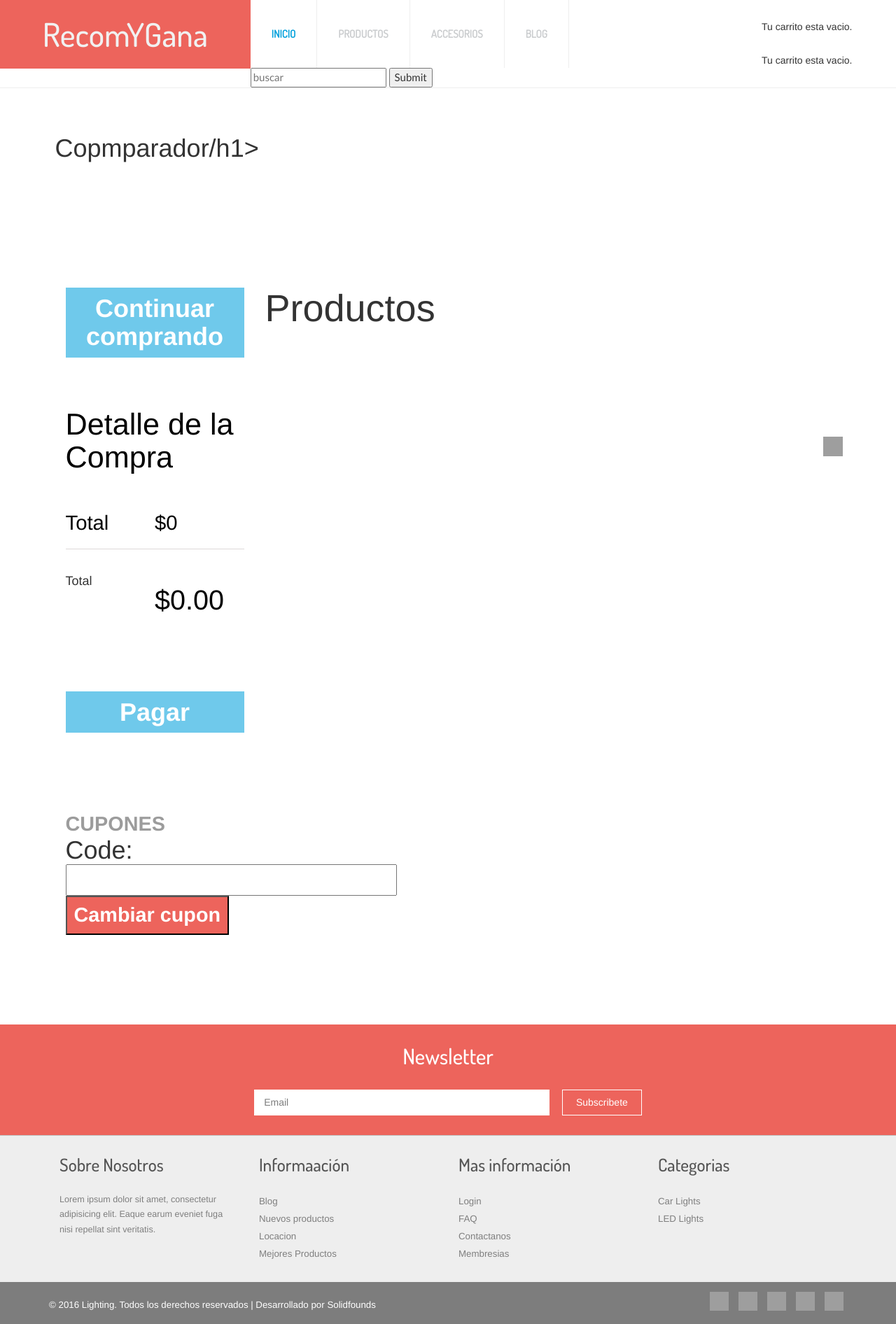
After one commit to solidfounds/emcom-xntk, a Django app: page /cart/c/ in a window 1280 px wide. The commit adds this page. Shown: the whole page at 70% size. Run offline with Django 3.2, Linux system fonts and the light colour scheme; parts of the project's set-up code (start-up, migrations or seed data) failed here and were passed over; some libraries are stand-ins or nearby versions; grey boxes are pictures that could not be loaded.

Commit message:
comparar en sesiones

```diff
--- a/RecomiendaYGana/settings.py
+++ b/RecomiendaYGana/settings.py
@@ -134,6 +134,7 @@ MEDIA_URL = '/media/'
 MEDIA_ROOT = os.path.join(BASE_DIR, 'media/')
 
 CART_SESSION_ID ='cart'
+CART_SESSION_IDC = 'compararar'
 
 PAYPAL_RECEIVER_EMAIL = 'mar_tp@hotmail.es'
 PAYPAL_TEST = True
--- a/cart/context_processors.py
+++ b/cart/context_processors.py
@@ -1,4 +1,8 @@
 from .cart import Cart
+from .comparate import Comparar
 
 def cart(request):
     return {'cart':Cart(request)}
+
+def comparar(request):
+    return {'comparar':Comparar(request)}
--- a/cart/forms.py
+++ b/cart/forms.py
@@ -7,3 +7,12 @@ class CartAddProductForm(forms.Form):
     update = forms.BooleanField(required=False,
                                 initial=False,
                                 widget=forms.HiddenInput)
+
+
+
+class CompararAddProductForm(forms.Form):
+    quantity = forms.TypedChoiceField(
+        choices=PRODUCT_QUANTITY_CHOICES, coerce=int)
+    update = forms.BooleanField(required=False,
+                                initial=False,
+                                widget=forms.HiddenInput)
--- /dev/null
+++ b/cart/templates/cart/comparar.html
@@ -0,0 +1,95 @@
+{% extends "base.html" %}
+{% load staticfiles %}
+{% block title %}
+Tu carito de compras
+{% endblock %}
+{% block contenido %}
+    <h1>Copmparador/h1>
+
+    <div class="check-sec">
+		<div class="col-md-3 cart-total">
+			   <a href="{% url "shop:product_list" %}" class="continue">Continuar comprando</a>
+			<div class="price-details">
+				<h3>Detalle de la Compra</h3>
+				<span>Total</span>
+				<span class="total1">${{ cart.get_total_price }}</span>
+{#				<span>Descuento</span>#}
+{#				<span class="total1">10%</span>#}
+				<div class="clearfix"></div>
+			</div>
+            {% if cart.coupon %}
+                <ul class="total_price">
+			        <li class="last_price"> <h4>TOTAL</h4></li>
+			        <li class="last_price"><span>${{ cart.get_total_price }}</span></li>
+			    </ul>
+                <ul class="total_price">
+
+                </ul>
+                <ul class="total_price">
+                    <li class="last_price"><h4>"</h4></li>
+                    <li class="last_price"> <span>-{{ cart.get_discount|floatformat:"2" }}</span> </li>
+                </ul>
+            {% endif %}
+                <ul class="total_price">
+                    <li class="last_price"><h4>Total</h4></li>
+                    <li class="last_price"> <span>${{ cart.get_total_price_after_discount|floatformat:"2" }}</span> </li>
+                </ul>
+			<div class="clearfix"></div>
+			<div class="clearfix"></div>
+			<a class="order" href="{% url "orders:order_create" %}">Pagar</a>
+			<div class="total-item">
+				<h4>CUPONES</h4>
+                    <form action="{% url "coupons:apply" %}" method="post">
+                        {% csrf_token %}
+                        {{ coupon_form }}
+                        <input type="submit" class="cpns" value="Cambiar cupon">
+                    </form>
+			</div>
+		</div>
+		<div class="col-md-9 cart-items">
+			<h1>Productos</h1>
+
+			<div class="cart-header">
+				<div class="close1"> </div>
+                {% for item in cart %}
+                    {% with product=item.product %}
+                        <div class="cart-sec simpleCart_shelfItem">
+                            <div class="cart-item cyc">
+                                <img src="{{ product.imagen.url}}">
+						    </div>
+                            <div class="cart-item-info">
+						        <h3><a href="single.html">{{ product.nombre }}</a><span>Model No: RL-5511S</span></h3>
+							    <ul class="qty">
+								    <li>
+                                        <p>Precio :{{ item.price }}</p>
+                                    </li>
+								    <li>
+                                        <p>Cantidad :
+                                            <form action="{% url "cart:cart_add" product.id %}" method="post">
+                                                {% csrf_token %}
+                                                {{ item.update_quantity_form.quantity }}
+                                                {{ item.update_quantity_form.update }}
+                                                <input type="submit" class="order" value="Actualizar">
+                                            </form>
+                                        </p>
+                                    </li>
+                                    <li>
+                                        <p>Total : {{ item.total_price }} </p>
+                                    </li>
+                                    <li><p><a href="{% url "cart:cart_remove" product.id%}">Eiminar</a> </p></li>
+							    </ul>
+							    <div class="delivery">
+								     <p></p>
+								    <span></span>
+								    <div class="clearfix"></div>
+							    </div>
+					        </div>
+                        </div>
+                    {% endwith %}
+                {% endfor %}
+			 </div>
+
+		</div>
+		<div class="clearfix"> </div>
+	</div>
+{% endblock %}
--- a/cart/urls.py
+++ b/cart/urls.py
@@ -5,4 +5,10 @@ urlpatterns = [
     url(r'^$', views.cart_detail, name='cart_detail'),
     url(r'^add/(?P<product_id>\d+)/$',views.cart_add,name='cart_add'),
     url(r'^remove/(?P<product_id>\d+)/$',views.cart_remove,name='cart_remove'),
+
+
+    #comparar
+    url(r'^c/', views.ccart_detail, name='ccart_detail'),
+    url(r'^cadd/(?P<product_id>\d+)/$',views.ccart_add,name='ccart_add'),
+    url(r'^cremove/(?P<product_id>\d+)/$',views.ccart_remove,name='ccart_remove'),
 ]
--- a/cart/views.py
+++ b/cart/views.py
@@ -2,10 +2,11 @@ from django.shortcuts import render, redirect, get_object_or_404
 from django.views.decorators.http import require_POST
 from shop.models import Producto
 from .cart import Cart
-from .forms import CartAddProductForm
+from .comparate import Comparar
+from .forms import CartAddProductForm, CompararAddProductForm
 from coupons.forms import CouponApplyForm
 
-# Create your views here.
+# views cart
 @require_POST
 def cart_add(request, product_id):
     cart = Cart(request)
@@ -35,3 +36,34 @@ def cart_detail(request):
     coupon_apply_form = CouponApplyForm()
     return render(request, 'cart/detail.html', {'cart':cart,
                                                 'coupon_form': coupon_apply_form })
+
+#views comparate
+@require_POST
+def ccart_add(request, product_id):
+    comparar = Comparar(request)
+    product = get_object_or_404(Producto, id=product_id)
+    form = CartAddProductForm(request.POST)
+    if form.is_valid():
+        cd = form.cleaned_data
+        comparar.add(product=product,
+                 quantity=cd['quantity'],
+                 update_quantity=cd['update'])
+    return redirect('cart:ccart_detail')
+
+def ccart_remove(request, product_id):
+    comparar = Comparar(request)
+    product = get_object_or_404(Producto, id=product_id)
+    comparar.remove(product)
+    return redirect('cart:ccart_detail')
+
+def ccart_detail(request):
+    comparar = Comparar(request)
+    for item in comparar:
+        item['update_quantity_form'] = CompararAddProductForm(
+                                    initial={'quantity':item['quantity'],
+                                             'update':True
+                                             }
+        )
+    coupon_apply_form = CouponApplyForm()
+    return render(request, 'cart/comparar.html', {'comparar':comparar,
+                                                'coupon_form': coupon_apply_form })
--- a/shop/templates/base.html
+++ b/shop/templates/base.html
@@ -80,7 +80,6 @@ Smartphone Compatible web template, free webdesigns for Nokia, Samsung, LG, Sony
 					<li class="grid"><a href="#">Accesorios</a></li>
 					<li class="grid"><a href="typo.html">Blog</a></li>
                     <li class="grid">
-                        ################################################################## buscar
                         <form role="search" action="/s">
                             <div>
                                 <label>
@@ -89,7 +88,6 @@ Smartphone Compatible web template, free webdesigns for Nokia, Samsung, LG, Sony
                                 </label>
                             </div>
 				        </form>
-                        ################################################################## buscar
                     </li>
 				</ul>
 			 </div>
@@ -102,7 +100,6 @@ Smartphone Compatible web template, free webdesigns for Nokia, Samsung, LG, Sony
                             ${{ cart.get_total_price }}
 					        <div class="total">
 					        ({{ total_items }})</div>
-
 				        </a>
 
                         {% else %}
@@ -116,6 +113,24 @@ Smartphone Compatible web template, free webdesigns for Nokia, Samsung, LG, Sony
                 </p>
 			 	<div class="clearfix"> </div>
 			 </div>
+         <!-- inicio comparar -->
+             <div class="cart box_1">
+                 {% with total_items=comparar|length %}
+                        {% if cart|length > 0 %}
+                            <span class="glyphicon glyphicon-shopping-cart" aria-hidden="true"></span>
+                        <a href="{% url "cart:ccart_detail" %}">
+                            ${{ comparar.get_total_price }}
+					        <div class="total">
+					        ({{ total_items }})</div>
+				        </a>
+
+                        {% else %}
+                        Tu carrito esta vacio.
+                        {% endif %}
+                    {% endwith %}
+			 	<div class="clearfix"> </div>
+			 </div>
+         <!-- fin carro -->
 			 <div class="clearfix"> </div>
 			 <!---->
 			 </div>
@@ -130,43 +145,6 @@ Smartphone Compatible web template, free webdesigns for Nokia, Samsung, LG, Sony
          {% endblock %}
 	 </div>
 </div>
-<!--
-<div class="offers">
-	 <div class="container">
-	 <h3>Termia la temporada de descuentos</h3>
-	 <div class="offer-grids">
-		 <div class="col-md-6 grid-left">
-			 <a href="#"><div class="offer-grid1">
-				 <div class="ofr-pic">
-					 <img src="images/ofr2.jpeg" class="img-responsive" alt=""/>
-				 </div>
-				 <div class="ofr-pic-info">
-					 <h4>Emergency Lights <br>& Led Bulds</h4>
-					 <span>UP TO 60% OFF</span>
-					 <p>Shop Now</p>
-				 </div>
-				 <div class="clearfix"></div>
-			 </div></a>
-		 </div>
-		 <div class="col-md-6 grid-right">
-			 <a href="#"><div class="offer-grid2">
-				 <div class="ofr-pic-info2">
-					 <h4>Flat Discount</h4>
-					 <span>UP TO 30% OFF</span>
-					 <h5>Outdoor Gate Lights</h5>
-					 <p>Shop Now</p>
-				 </div>
-				 <div class="ofr-pic2">
-					 <img src="images/ofr3.jpg" class="img-responsive" alt=""/>
-				 </div>
-				 <div class="clearfix"></div>
-			 </div></a>
-		 </div>
-		 <div class="clearfix"></div>
-	 </div>
-	 </div>
-</div>
--->
 <div class="subscribe">
 	 <div class="container">
 		 <h3>Newsletter</h3>
```
Also changed, not shown: cart/comparate.py (added, +91 -0 lines), db.sqlite3, shop/templates/shop/producto/detalle.html (line endings or trailing spaces).
